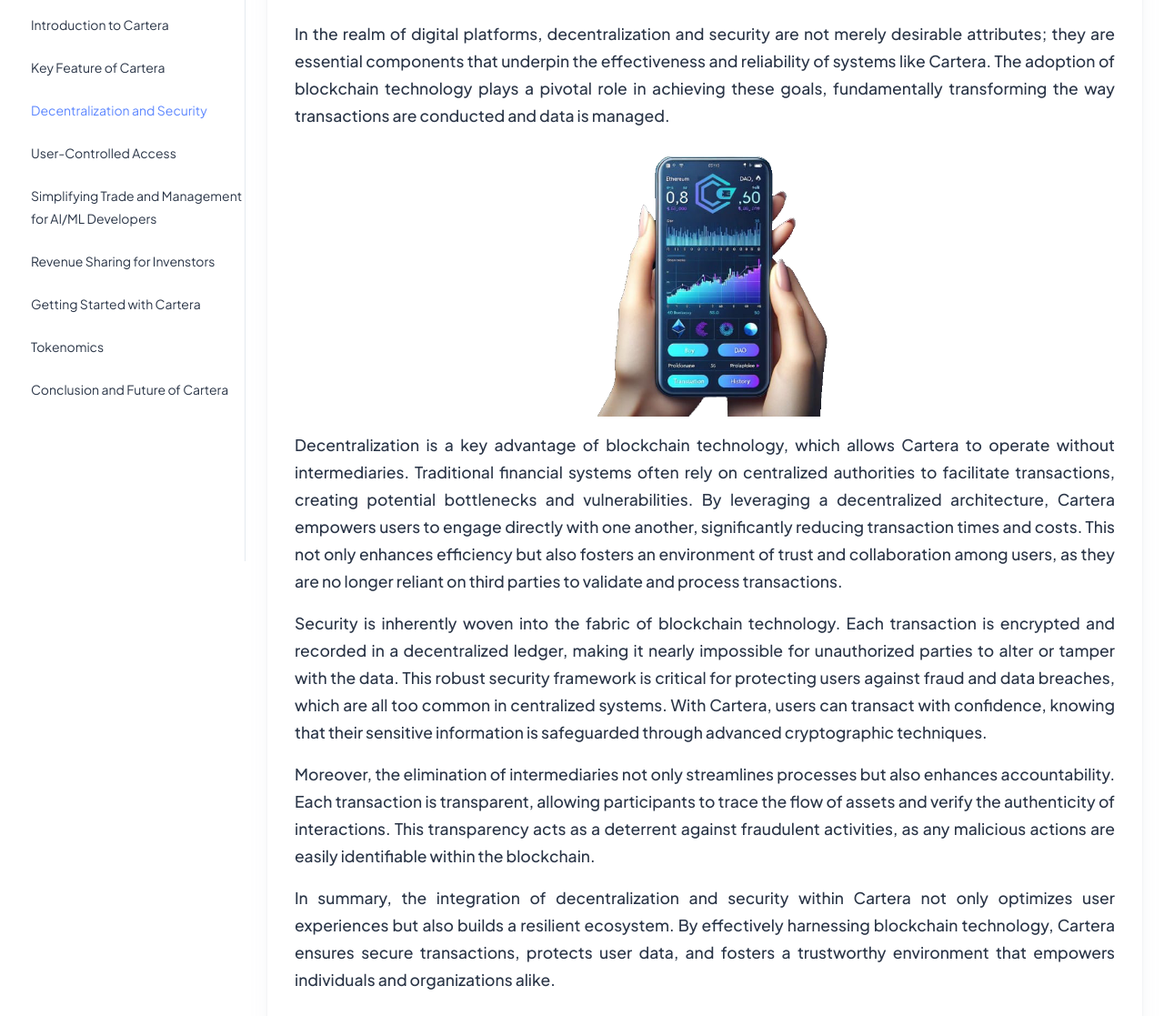
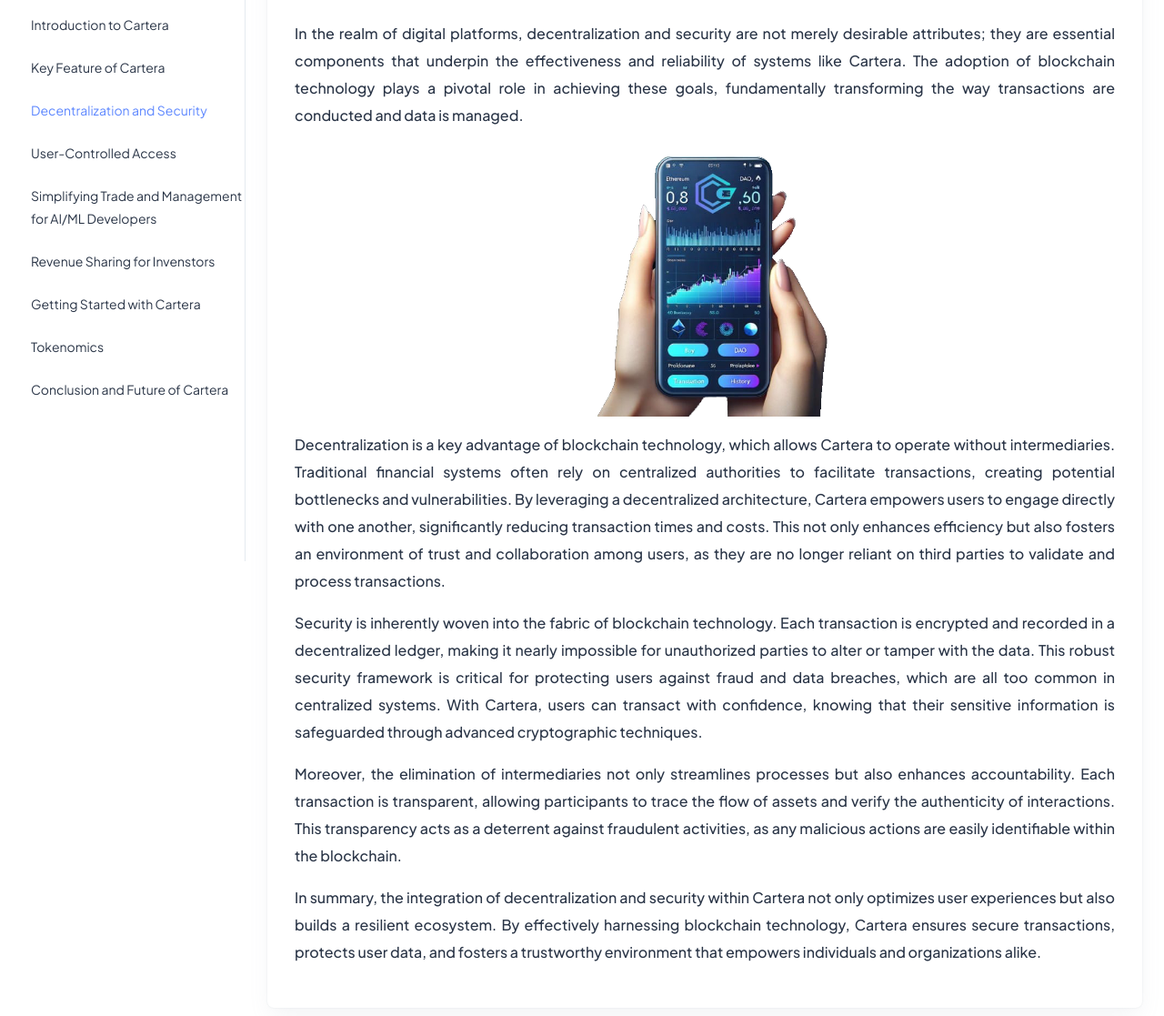
Before and after one commit to maulanabadarin123/cartera, a website: page decentralization.html in a window 1280 px wide. Shown: the part 183-1300 px from the top of the page at 91% size. Drawn offline with Linux system fonts and the light colour scheme.

Commit message:
Update decentralization.html

```diff
--- a/decentralization.html
+++ b/decentralization.html
@@ -119,22 +119,22 @@
         <div class="card">
           <div class="card-body">
             <h1 class="mb-5">Decentralization and Security</h1>
-            <h5 class="mb-3" style="line-height: 30px;text-align:justify;">
+            <h5 class="mb-3" style="line-height: 30px;text-align:justify;font-size:16px;">
               In the realm of digital platforms, decentralization and security are not merely desirable attributes; they are essential components that underpin the effectiveness and reliability of systems like Cartera. The adoption of blockchain technology plays a pivotal role in achieving these goals, fundamentally transforming the way transactions are conducted and data is managed.
              </h5>
              <div class="d-flex justify-content-center mb-3">
               <img src="./src/assets/cartera/sub3.png" alt="Cartera Image" width="300">
              </div>
-             <h5 class="mb-3" style="line-height: 30px;text-align:justify;">
+             <h5 class="mb-3" style="line-height: 30px;text-align:justify;font-size:16px;">
               Decentralization is a key advantage of blockchain technology, which allows Cartera to operate without intermediaries. Traditional financial systems often rely on centralized authorities to facilitate transactions, creating potential bottlenecks and vulnerabilities. By leveraging a decentralized architecture, Cartera empowers users to engage directly with one another, significantly reducing transaction times and costs. This not only enhances efficiency but also fosters an environment of trust and collaboration among users, as they are no longer reliant on third parties to validate and process transactions.
              </h5>
-             <h5 class="mb-3" style="line-height: 30px;text-align:justify;">
+             <h5 class="mb-3" style="line-height: 30px;text-align:justify;font-size:16px;">
               Security is inherently woven into the fabric of blockchain technology. Each transaction is encrypted and recorded in a decentralized ledger, making it nearly impossible for unauthorized parties to alter or tamper with the data. This robust security framework is critical for protecting users against fraud and data breaches, which are all too common in centralized systems. With Cartera, users can transact with confidence, knowing that their sensitive information is safeguarded through advanced cryptographic techniques.
              </h5>
-             <h5 class="mb-3" style="line-height: 30px;text-align:justify;">
+             <h5 class="mb-3" style="line-height: 30px;text-align:justify;font-size:16px;">
               Moreover, the elimination of intermediaries not only streamlines processes but also enhances accountability. Each transaction is transparent, allowing participants to trace the flow of assets and verify the authenticity of interactions. This transparency acts as a deterrent against fraudulent activities, as any malicious actions are easily identifiable within the blockchain.
              </h5>
-             <h5 class="mb-3" style="line-height: 30px;text-align:justify;">
+             <h5 class="mb-3" style="line-height: 30px;text-align:justify;font-size:16px;">
               In summary, the integration of decentralization and security within Cartera not only optimizes user experiences but also builds a resilient ecosystem. By effectively harnessing blockchain technology, Cartera ensures secure transactions, protects user data, and fosters a trustworthy environment that empowers individuals and organizations alike.
              </h5>
              </div>
```
